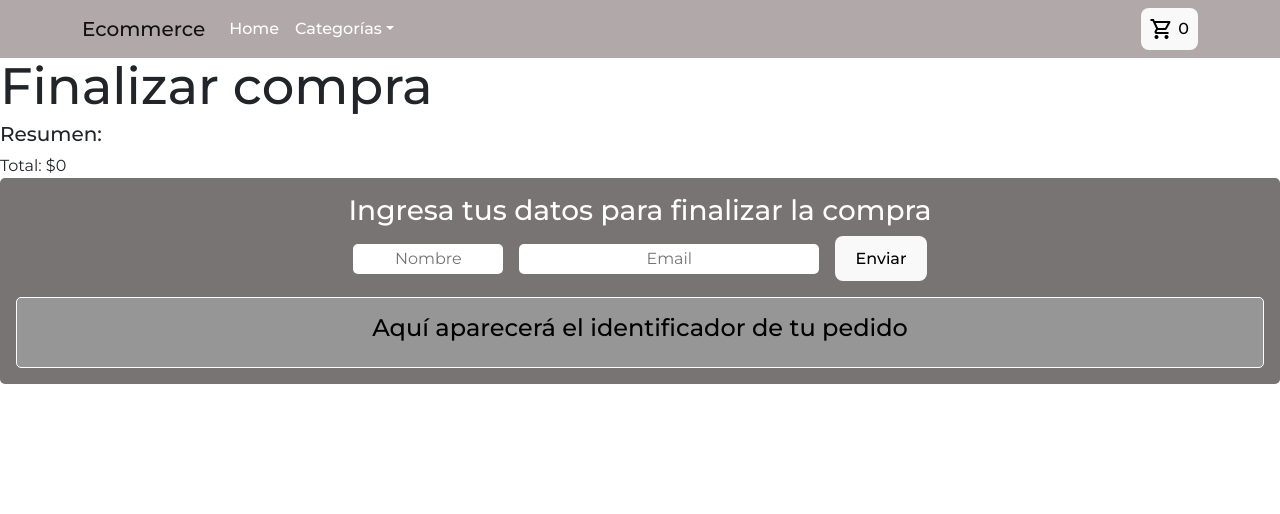
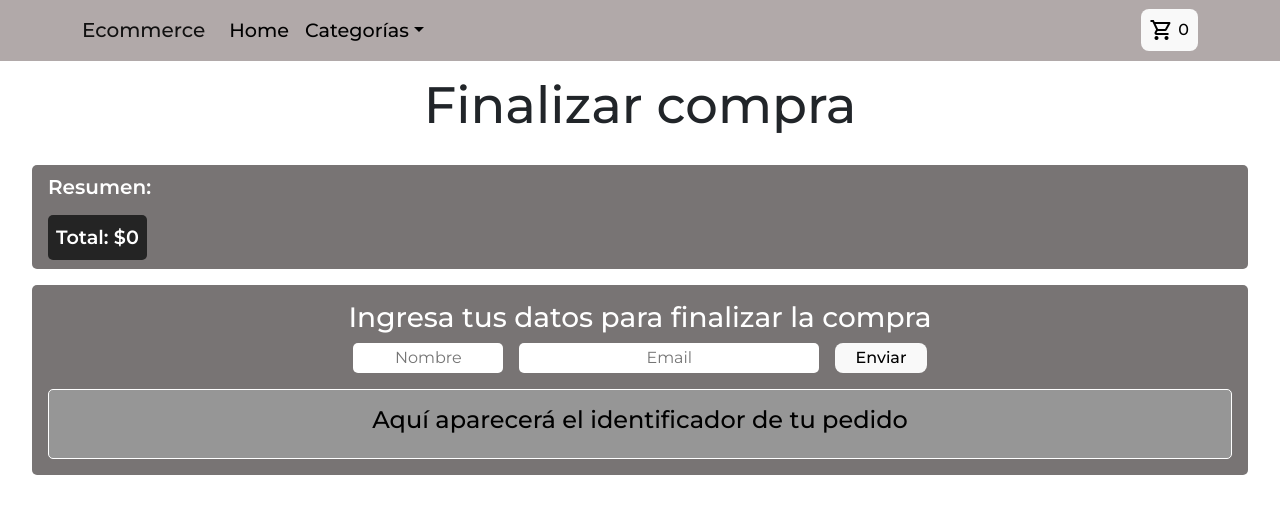
Before and after one commit to mathicoronel/react-preentregas, a React (Vite) app: page /form in a window 1280 px wide. Shown: the top 514 px of the page. Built offline with nearby package versions, Linux system fonts and the light colour scheme.

Commit message:
hago correcciones y agrego estilos

```diff
--- a/src/components/Navbar/ComponenteNavBar.jsx
+++ b/src/components/Navbar/ComponenteNavBar.jsx
@@ -15,8 +15,8 @@ function ComponenteNavbar() {
             <Navbar.Toggle aria-controls="basic-navbar-nav" />
             <Navbar.Collapse id="basic-navbar-nav">
             <Nav className="me-auto">
-                <Nav.Link href="/">Home</Nav.Link>
-                <NavDropdown title="Categorías" id="basic-nav-dropdown">
+                <Nav.Link className="navlink-home" href="/">Home</Nav.Link>
+                <NavDropdown title="Categorías" className="dropdown-navbar" id="basic-nav-dropdown">
                 <Link to="/">
                     <NavDropdown.Item href="#action/3">Todos los productos</NavDropdown.Item>
                 </Link>
--- a/src/index.css
+++ b/src/index.css
@@ -107,7 +107,12 @@ button:focus-visible {
 }
 
 .navbar-light .navbar-nav .nav-link {
-  color: #fff;
+  color: #000;
+  font-size: 1.2rem;
+}
+
+.nav-link:hover{
+  color: #fff !important;
 }
 
 .card-container{
@@ -284,6 +289,7 @@ button:focus-visible {
   margin-bottom: 1rem;
   color: #fff;
   background-color: #787474;
+  margin: 1rem 2rem;
 }
 
 .form{
@@ -292,6 +298,11 @@ button:focus-visible {
   align-items: center;
   gap: 1rem;
   padding-bottom: 1rem;
+}
+
+.form-title{
+  text-align: center;
+  padding: 1rem;
 }
 
 .name-form{
@@ -307,6 +318,14 @@ button:focus-visible {
   text-align: center;
   border-radius: 5px;
   border: none;
+  height: 30px;
+}
+
+.confirm-button{
+  display: flex;
+  justify-content: center;
+  align-items: center;
+  text-align: center;
   height: 30px;
 }
 
@@ -328,3 +347,33 @@ button:focus-visible {
   justify-content: center;
   align-items: center;
 }
+
+.buttons-container{
+  display: flex;
+  justify-content: space-between;
+}
+
+.summary-title{
+  font-weight: 600;
+  padding-top: 0.5rem;
+}
+
+.summary-container{
+  background-color: #787474;
+  color: #fff;
+  font-weight: 600;
+  margin: 1rem 2rem;
+  padding: 0.1rem 1rem;
+  border-radius: 5px;
+}
+
+.summary-price{
+  display: flex;
+  margin-top: 1rem;
+  margin-bottom: 0.5rem;
+  padding: 0.5rem;
+  font-size: 1.2rem;
+  background-color: #242424;
+  width: fit-content;
+  border-radius: 5px;
+}
```
